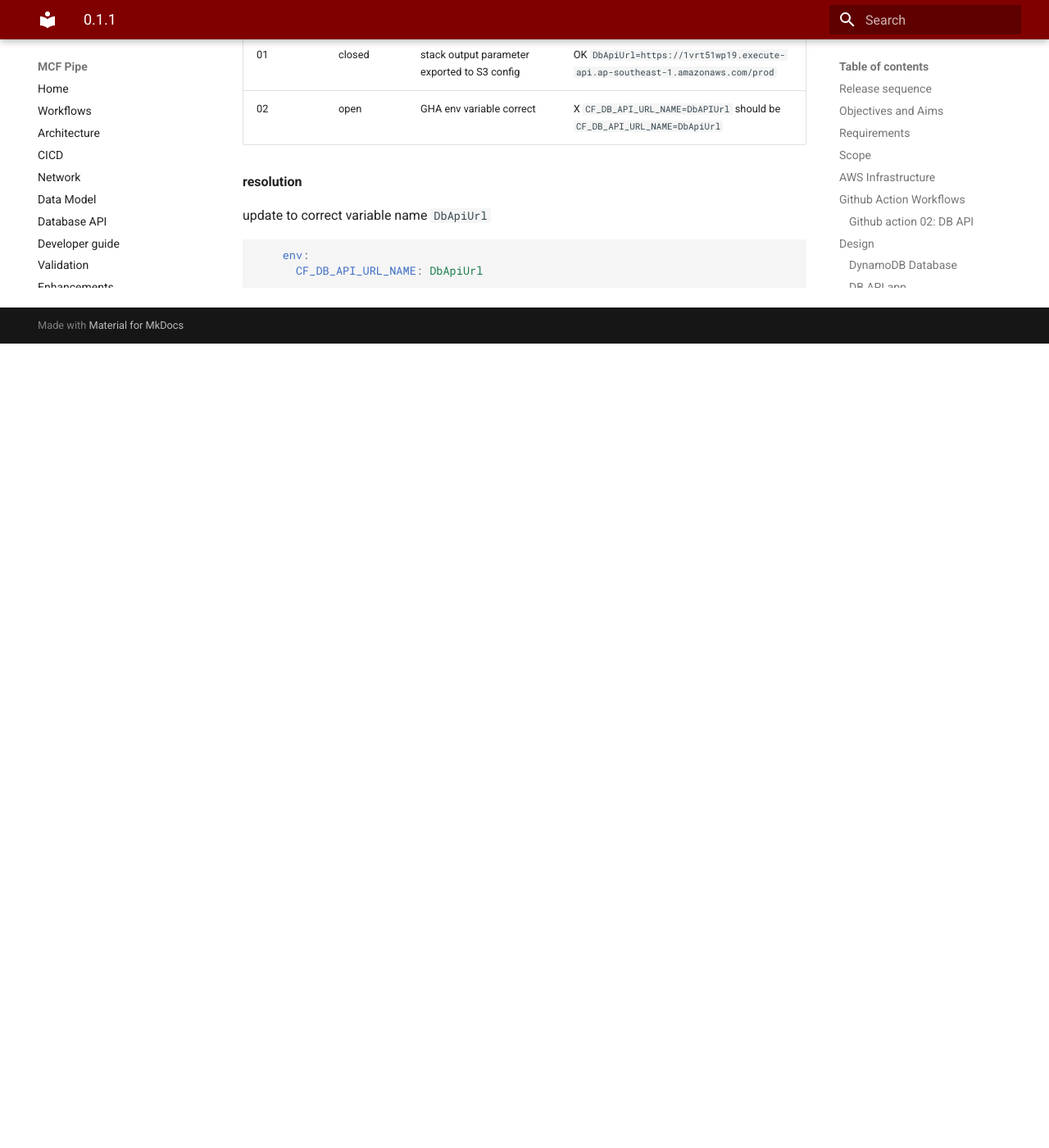
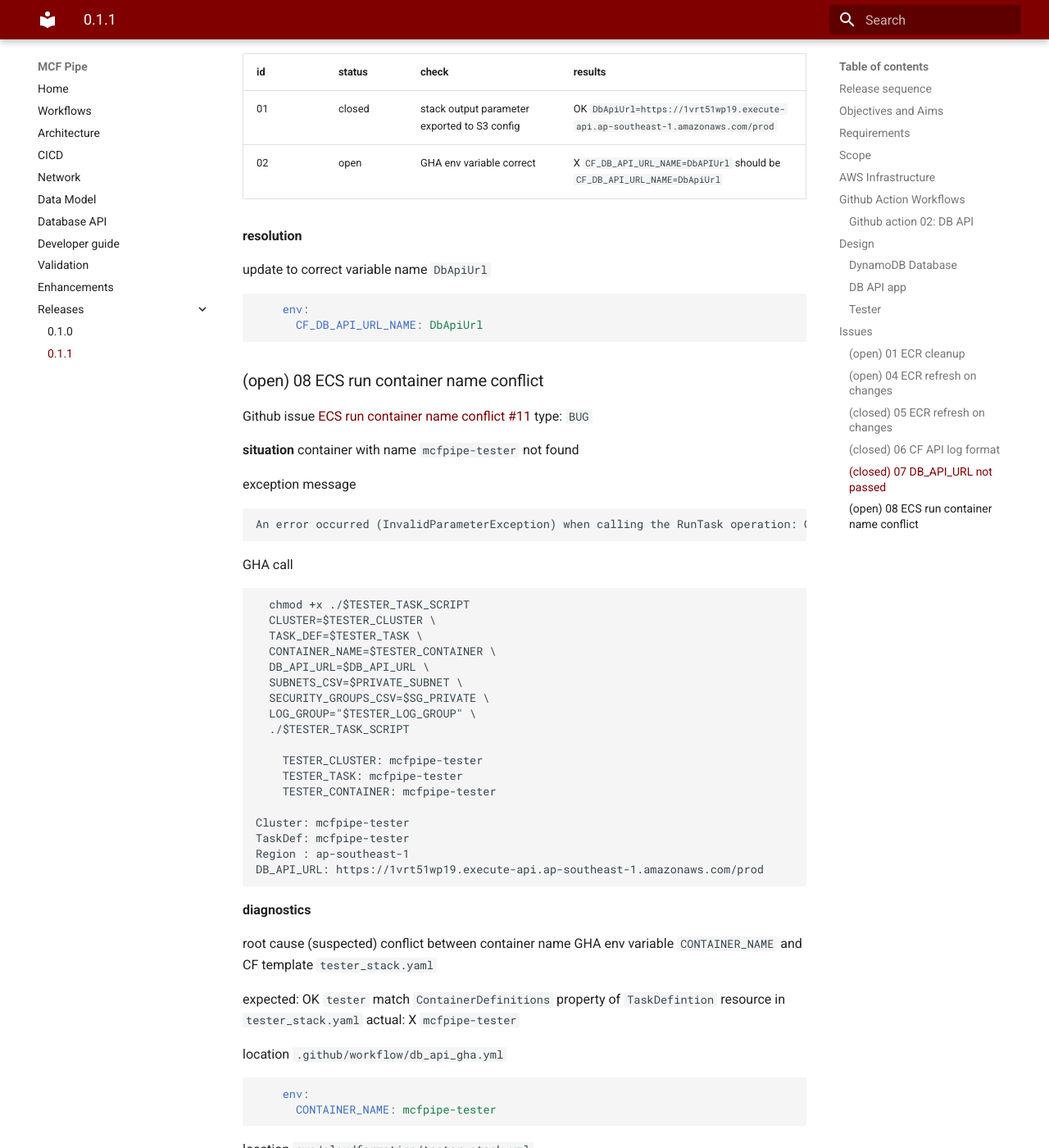
Before and after one commit to yayfalafels/mcfpipe, an MkDocs documentation site: the page built from docs/releases/011_dbapi.md, in a window 1280 px wide and 1400 px high, scrolled down 9628 px. Shown: the whole window at 82% size. Built offline with MkDocs 1.6.1 and Material for MkDocs 9.7.7, drawn with Linux system fonts in a browser that asks for light colours; before the commit the page ends 10047 px from its top, so only the background shows below that; some of the changed text lies outside the part shown.

Commit message:
tester container name

````diff
--- a/docs/releases/011_dbapi.md
+++ b/docs/releases/011_dbapi.md
@@ -177,7 +177,9 @@
 | 04 | open | ENHANCEMENT | [ECR refresh on changes #7](https://github.com/yayfalafels/mcfpipe/issues/7) | update the logic in GHA to only refresh the DB API ECR docker image either no image is present OR changes that would affect the docker image |
 | 05 | closed | BUG | [API IAM CW log #8](https://github.com/yayfalafels/mcfpipe/issues/8) | API does not have IAM role to read/write to CW log group |
 | 06 | closed | BUG | [CF API log format #9](https://github.com/yayfalafels/mcfpipe/issues/9) | YAML line break fold `>-` not working as expected |
-| 07 | open | BUG | [DB_API_URL not passed #10](https://github.com/yayfalafels/mcfpipe/issues/10) | GHA parameter `DB_API_URL` not passed from stack outputs |
+| 07 | closed | BUG | [DB_API_URL not passed #10](https://github.com/yayfalafels/mcfpipe/issues/10) | GHA parameter `DB_API_URL` not passed from stack outputs |
+| 08 | open | BUG | [ECS run container name conflict #11](https://github.com/yayfalafels/mcfpipe/issues/11) | * |
+
 
 __Issue details__
 
@@ -359,3 +361,87 @@
     env:
       CF_DB_API_URL_NAME: DbApiUrl
 ```
+
+### (open) 08 ECS run container name conflict
+Github issue [ECS run container name conflict #11](https://github.com/yayfalafels/mcfpipe/issues/11)
+type: `BUG`
+
+__situation__
+container with name `mcfpipe-tester` not found
+
+exception message
+
+```
+An error occurred (InvalidParameterException) when calling the RunTask operation: Override for container named mcfpipe-tester is not a container in the TaskDefinition.
+```
+
+GHA call
+
+```
+  chmod +x ./$TESTER_TASK_SCRIPT
+  CLUSTER=$TESTER_CLUSTER \
+  TASK_DEF=$TESTER_TASK \
+  CONTAINER_NAME=$TESTER_CONTAINER \
+  DB_API_URL=$DB_API_URL \
+  SUBNETS_CSV=$PRIVATE_SUBNET \
+  SECURITY_GROUPS_CSV=$SG_PRIVATE \
+  LOG_GROUP="$TESTER_LOG_GROUP" \
+  ./$TESTER_TASK_SCRIPT
+
+    TESTER_CLUSTER: mcfpipe-tester
+    TESTER_TASK: mcfpipe-tester
+    TESTER_CONTAINER: mcfpipe-tester
+
+Cluster: mcfpipe-tester
+TaskDef: mcfpipe-tester
+Region : ap-southeast-1
+DB_API_URL: https://1vrt51wp19.execute-api.ap-southeast-1.amazonaws.com/prod
+```
+
+__diagnostics__
+
+root cause (suspected)
+conflict between container name GHA env variable `CONTAINER_NAME` and CF template `tester_stack.yaml`
+
+expected: OK `tester`  match `ContainerDefinitions` property of `TaskDefintion` resource in `tester_stack.yaml`
+actual: X `mcfpipe-tester`
+
+location `.github/workflow/db_api_gha.yml`
+
+```yaml
+    env:
+      CONTAINER_NAME: mcfpipe-tester
+```
+
+location `aws/cloudformation/tester_stack.yml`
+
+```yaml
+  TaskDefinition:
+    Type: AWS::ECS::TaskDefinition
+    Properties:
+      Family: mcfpipe-tester
+      Cpu: !Ref Cpu
+      Memory: !Ref Memory
+      NetworkMode: awsvpc
+      RequiresCompatibilities: [FARGATE]
+      ExecutionRoleArn: !GetAtt TesterExecutionRole.Arn
+      TaskRoleArn: !GetAtt TesterTaskRole.Arn
+      ContainerDefinitions:
+        - Name: tester
+
+```
+
+__resolution__
+update the GHA env variable to match the CF template `tester`
+
+location `.github/workflow/db_api_gha.yml`
+
+```yaml
+    env:
+      CONTAINER_NAME: tester
+```
+
+rational of updating GHA env variable vs visa-versa
+
+- the project tag `mcfpipe` is already on the cluster, so safe to resolve `tester` namespace conflicts with containers for other projects
+- simpler change, no need to redepoy the tester stack
````
Also changed, not shown: dev/releases/011_dbapi.md (+2 -0 lines), 1 other file.
